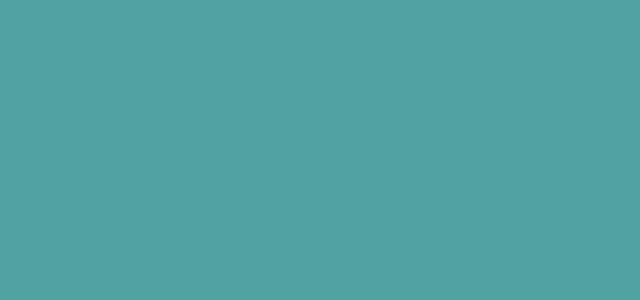
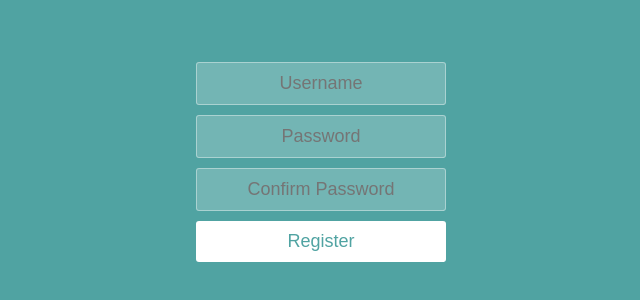
Before and after one commit to hari-dharan/React-Udemy-Course, a React app: page / in a window 1280 px wide. Shown: the part 166-466 px from the top of the page, without its empty margins (319-959 px from the left). Built offline with nearby package versions, Linux system fonts and the light colour scheme.

Commit message:
Conditional Rendering Practice

```diff
--- a/src/Components/App.jsx
+++ b/src/Components/App.jsx
@@ -1,12 +1,22 @@
 // {}
 import React from "react";
 import Login from "./Login";
+import Register from "./Register";
 
-var isLoggedIn = false;
+var userIsRegistered = false;
 
-const currentTime = new Date().getHours();
 function App() {
-  return <div className="container">{currentTime > 12 && <h1>Hello</h1>}</div>;
+  return (
+    <div className="container">
+      {userIsRegistered ? <Login /> : <Register />}
+    </div>
+  );
 }
 
 export default App;
+
+//Challenge: Without moving the userIsRegistered variable,
+//1. Show Login as the button text if userIsRegistered is true.
+//Show Register as the button text if userIsRegistered is false.
+//2. Only show the Confirm Password input if userIsRegistered is false.
+//Don't show it if userIsRegistered is true.
--- /dev/null
+++ b/src/Components/Register.jsx
@@ -0,0 +1,15 @@
+import React from "react";
+import Input from "./Input";
+
+function Register() {
+  return (
+    <form className="form">
+      <Input type="text" placeholder="Username" />
+      <Input type="password" placeholder="Password" />
+      <Input type="password" placeholder="Confirm Password" />
+      <button type="submit">Register</button>
+    </form>
+  );
+}
+
+export default Register;
```
